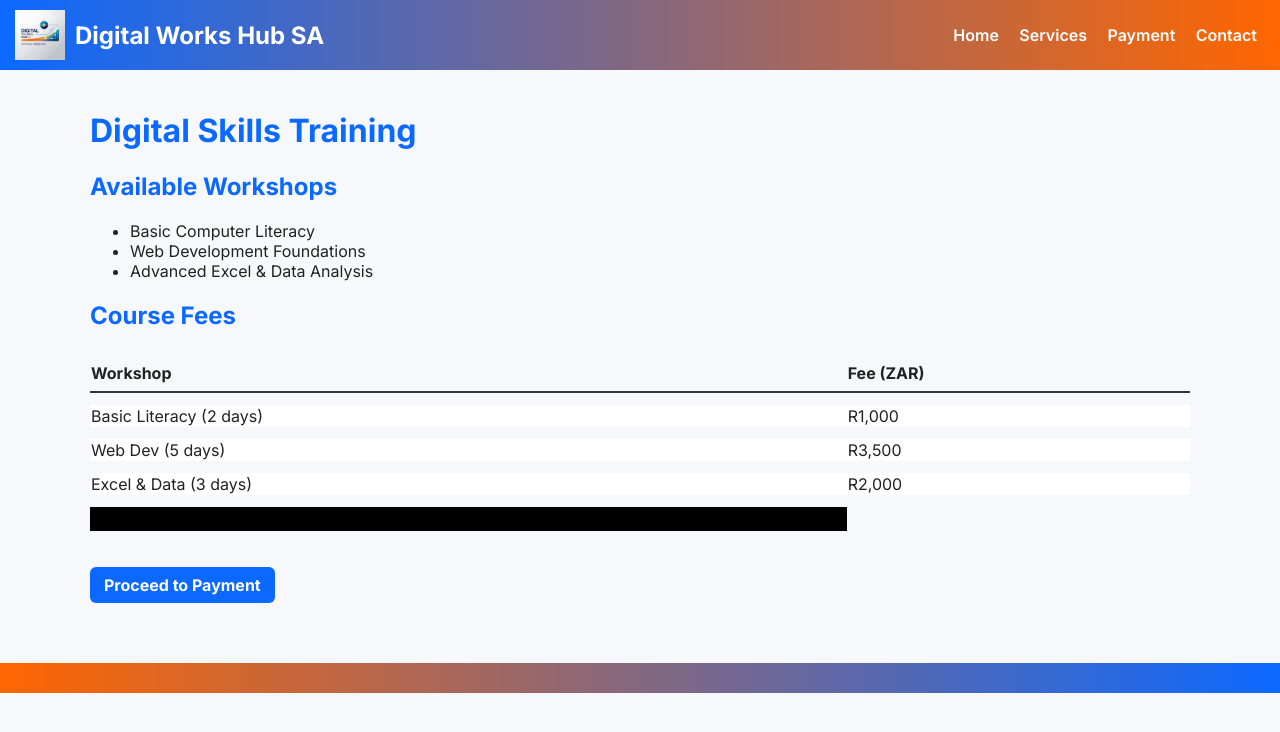
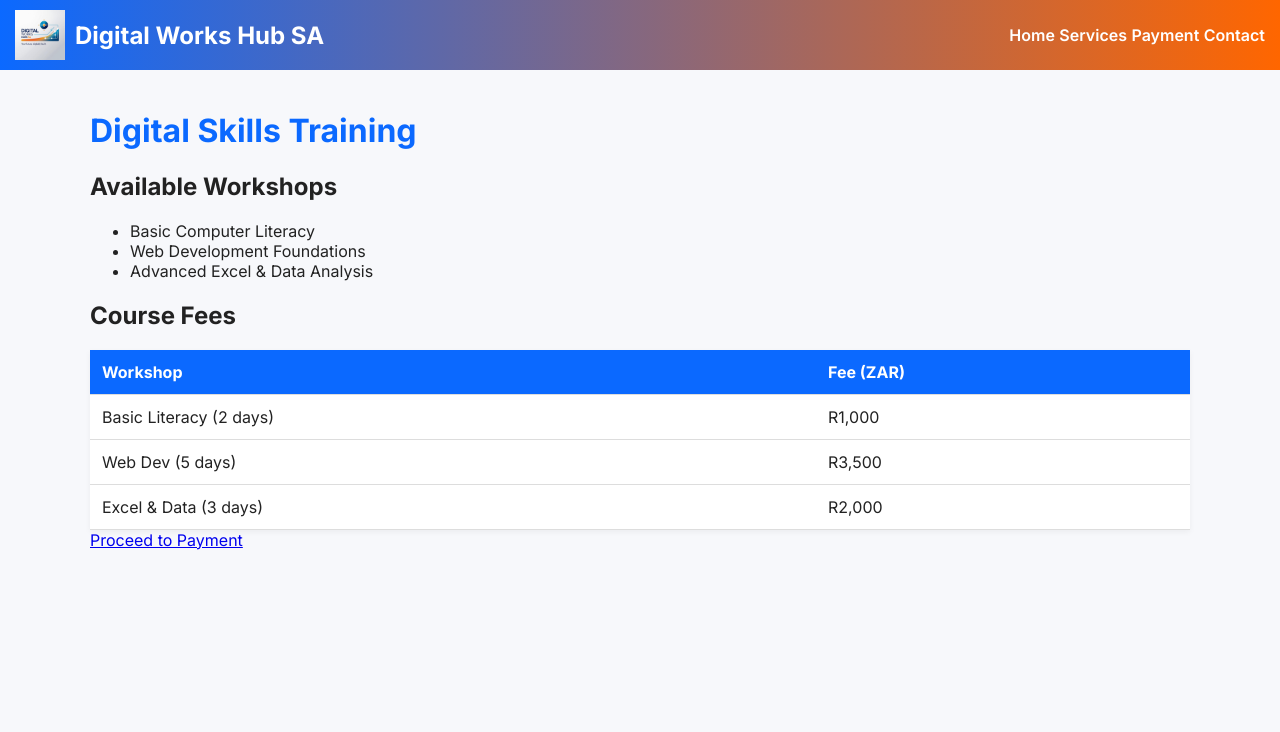
Before and after one commit to vukosigoven/digital-works-hub, a PHP site: page /services/training.html in a window 1280 px wide. Shown: the top 732 px of the page. Run offline with PHP 8.4, Linux system fonts and the light colour scheme.

Commit message:
Add files via upload

```diff
--- a/styles.css
+++ b/styles.css
@@ -1,122 +1,81 @@
-
-body{
-  font-family:Inter,sans-serif;
-  margin:0;
-  background:#f7f8fb;
-  color:#222;
+body {
+  font-family: Inter, sans-serif;
+  margin: 0;
+  background: #f7f8fb;
+  color: #222;
 }
-header{
-  background:linear-gradient(90deg,#0b69ff,#ff6600);
-  color:#fff;
-  padding:10px 15px;
-  display:flex;
-  align-items:center;
+header {
+  background: linear-gradient(90deg, #0b69ff, #ff6600);
+  padding: 10px 15px;
+  display: flex;
+  align-items: center;
 }
-header img.logo{
-  height:50px;
-  width:auto;
-  margin-right:10px;
+header img.logo {
+  height: 50px;
+  width: auto;
+  margin-right: 10px;
 }
-header .brand-text{
-  font-size:1.5em;
-  font-weight:bold;
+header .brand-text {
+  font-size: 1.5em;
+  font-weight: bold;
+  color: #fff;
+  margin-right: auto;
 }
-nav{
-  margin-left:auto;
+nav ul {
+  margin: 0;
+  padding: 0;
+  display: flex;
+  list-style: none;
+  align-items: center;
 }
-nav a{
-  color:#fff;
-  margin:0 8px;
-  text-decoration:none;
-  font-weight:600;
+nav li {
+  margin: 0 8px;
 }
-nav a:hover{
-  text-decoration:underline;
+nav a {
+  color: #fff;
+  text-decoration: none;
+  font-weight: 600;
 }
-.container{
-  width:92%;
-  max-width:1100px;
-  margin:0 auto;
-  padding:20px 0;
+nav a:hover {
+  text-decoration: underline;
 }
-h1,h2{
-  color:#0b69ff;
+.container {
+  max-width: 1100px;
+  margin: 0 auto;
+  padding: 20px;
 }
-.btn{
-  padding:8px 14px;
-  border-radius:6px;
-  text-decoration:none;
-  font-weight:bold;
+h1 {
+  color: #0b69ff;
 }
-.btn-primary{
-  background:#0b69ff;
-  color:#fff;
+table {
+  width: 100%;
+  border-collapse: collapse;
+  margin-top: 15px;
+  background: #fff;
+  box-shadow: 0 2px 6px rgba(0,0,0,0.05);
 }
-.btn-primary:hover{
-  background:#084ccc;
-}
-.btn-outline{
-  border:2px solid #0b69ff;
-  color:#0b69ff;
-}
-.btn-outline:hover{
-  background:#0b69ff;
-  color:#fff;
-}
-.service-detail{
-  background:#fff;
-  margin:10px 0;
-  padding:10px;
-  border-radius:6px;
-  box-shadow:0 2px 6px rgba(0,0,0,0.05);
-}
-footer{
-  background:linear-gradient(90deg,#ff6600,#0b69ff);
-  color:#fff;
-  text-align:center;
-  padding:15px;
-  margin-top:20px;
-}
-
-/* Custom spacing for service pages */
-.service-details .btn-primary {
-  margin-top: 2rem;
-  margin-bottom: 2rem;
-}
-
-/* Ensure footer never overlaps content */
-.container {
-  padding-bottom: 3rem;
-}
-
-/* 1. Make rows separate with vertical spacing */
-.service-details table {
-  width: 100%;
-  border-collapse: separate;       /* allow spacing between rows */
-  border-spacing: 0 0.75rem;       /* horizontal 0, vertical 0.75rem */
-  margin-bottom: 2rem;             /* overall space before the black band */
-  position: relative;              /* establish context for the ::after */
-  background-color: transparent;   /* ensure we see the page bg between rows */
-}
-
-/* Optional: give each row a white background so it really pops */
-.service-details table tbody tr {
-  background: #fff;
-}
-
-/* 2. Add a black band below the table via a pseudo-element */
-.service-details table::after {
-  content: "";
-  display: block;
-  width: 100%;
-  height: 1.5rem;    /* thickness of the black band */
-  background: #000;  /* black */
-  margin-top: 0;     /* already separated by margin-bottom on the table */
-}
-
-/* 3. Optional: make table headers stand out (if you like) */
-.service-details table thead th {
-  border-bottom: 2px solid #333;
-  padding-bottom: 0.5rem;
+th, td {
+  padding: 12px;
+  border-bottom: 1px solid #ddd;
   text-align: left;
 }
+th {
+  background: #0b69ff;
+  color: white;
+}
+tr:hover {
+  background: #f1f5ff;
+}
+button {
+  background: #0b69ff;
+  color: white;
+  border: none;
+  padding: 10px 18px;
+  border-radius: 6px;
+  font-weight: bold;
+  cursor: pointer;
+  margin-top: 20px;
+}
+button:hover {
+  background: #084ccc;
+}
```
